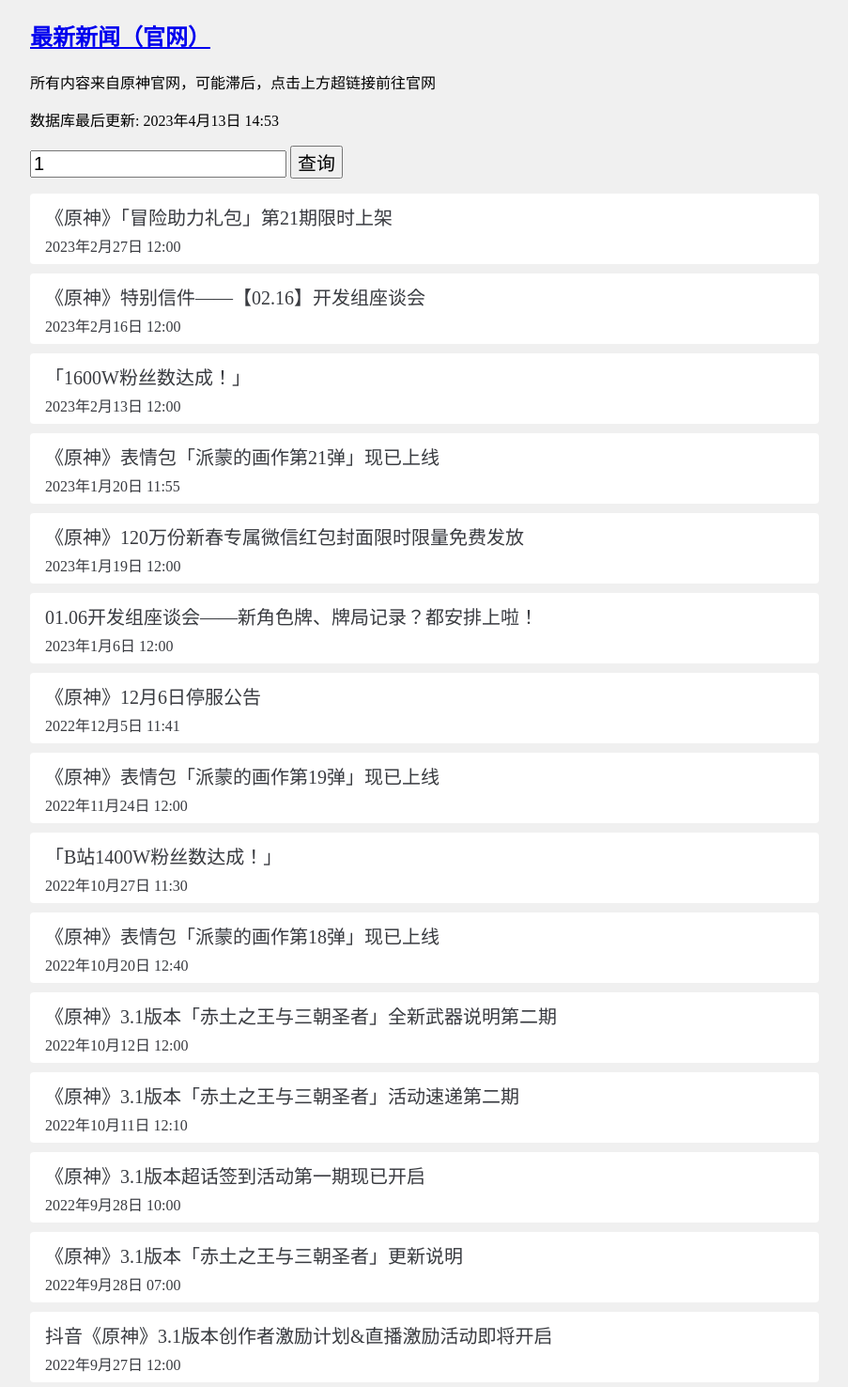
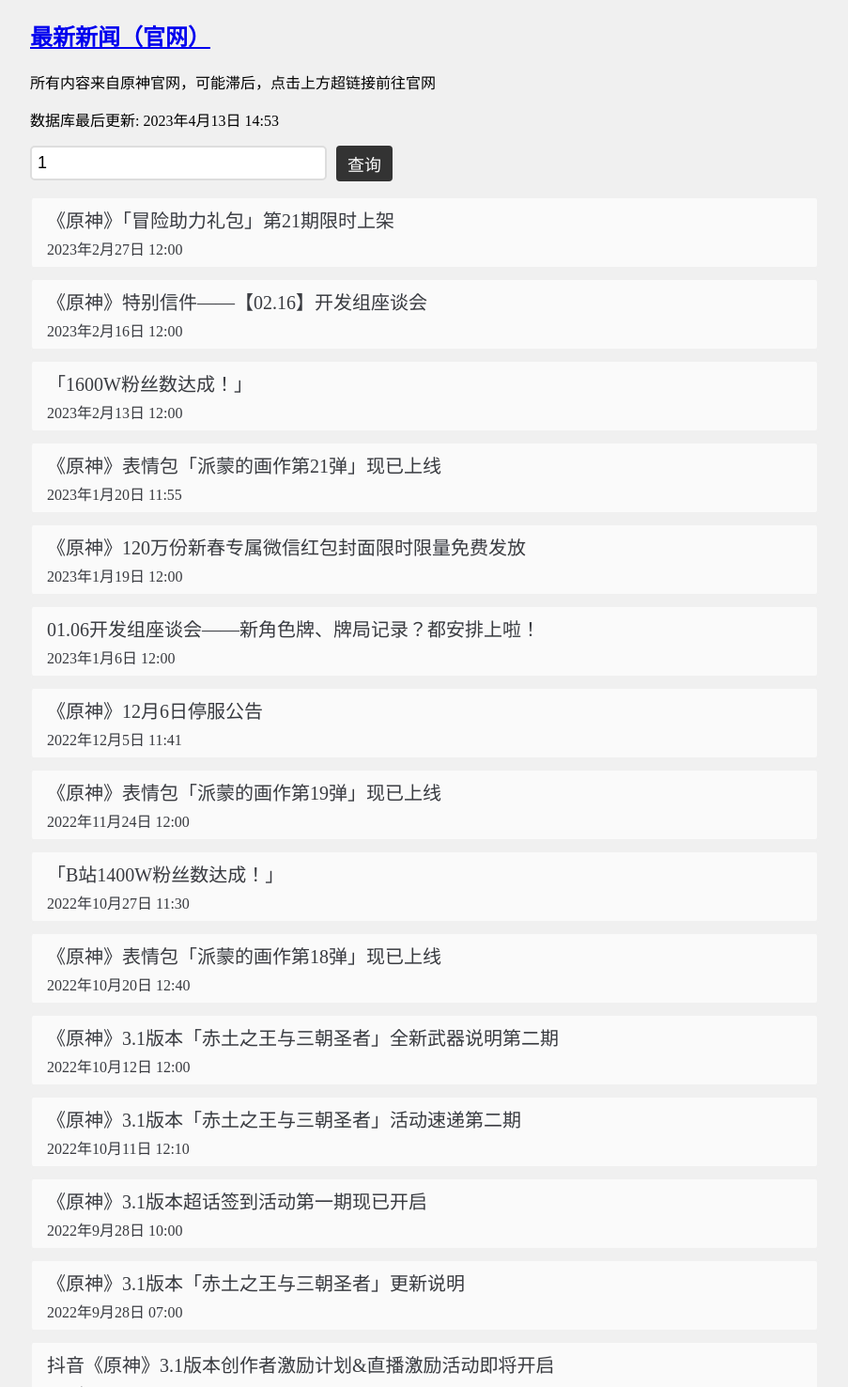
Before and after one commit to lingkai5wu/DjangoWeb, a Django app: page /search/1/ in a window 1280 px wide. Shown: the top 1476 px of the page at 94% size, without its empty margins (188-1091 px from the left). Run offline with Django 4.2, Linux system fonts and the light colour scheme; data comes from the database, SQL or seed files in the repository.

Commit message:
fix: 增加搜索框样式

```diff
--- a/ys/static/contentStyle.css
+++ b/ys/static/contentStyle.css
@@ -6,8 +6,32 @@ label {
 	display: none;
 }
 
+form {
+	display: flex;
+	flex-wrap: nowrap;
+	align-items: center;
+}
+
 input {
-	font-size: 20px;
+	font-size: 18px;
+}
+
+input[type="text"] {
+	flex-grow: 1;
+	padding: 6px;
+	border: 2px solid #ddd;
+	border-radius: 5px;
+	margin-right: 10px;
+	max-width: 300px;
+}
+
+input[type="submit"] {
+	background-color: #333;
+	color: #fff;
+	padding: 6px 12px;
+	border-radius: 4px;
+	border: none;
+	cursor: pointer;
 }
 
 ul {
@@ -20,17 +44,24 @@ li {
 
 .item {
 	display: block;
-	background-color: #fff;
+	background-color: #fafafa;
 	padding: 8px 16px;
 	margin: 10px 0;
 	border-radius: 4px;
+	border: 2px solid #f0f0f0;
+	transition: border 0.3s;
 	color: #393b40;
 	text-decoration: none;
 	overflow: hidden;
 }
 
+.item:hover {
+	background-color: #fff;
+	border: 2px solid #ddd;
+}
+
 .title {
-	margin: 2px 0 4px 0;
+	margin: 0 0 4px 0;
 	font-size: 20px;
 	font-weight: 400;
 }
```
